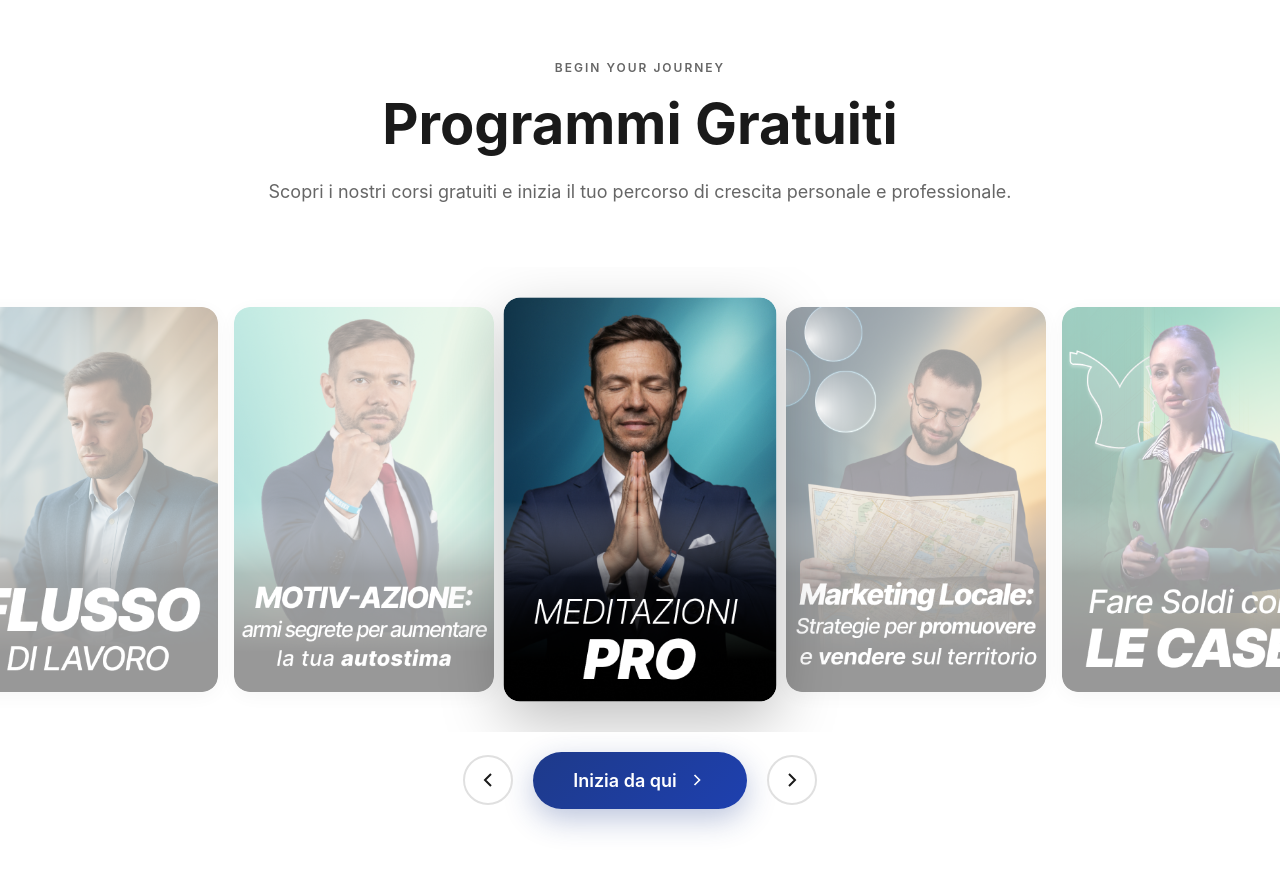
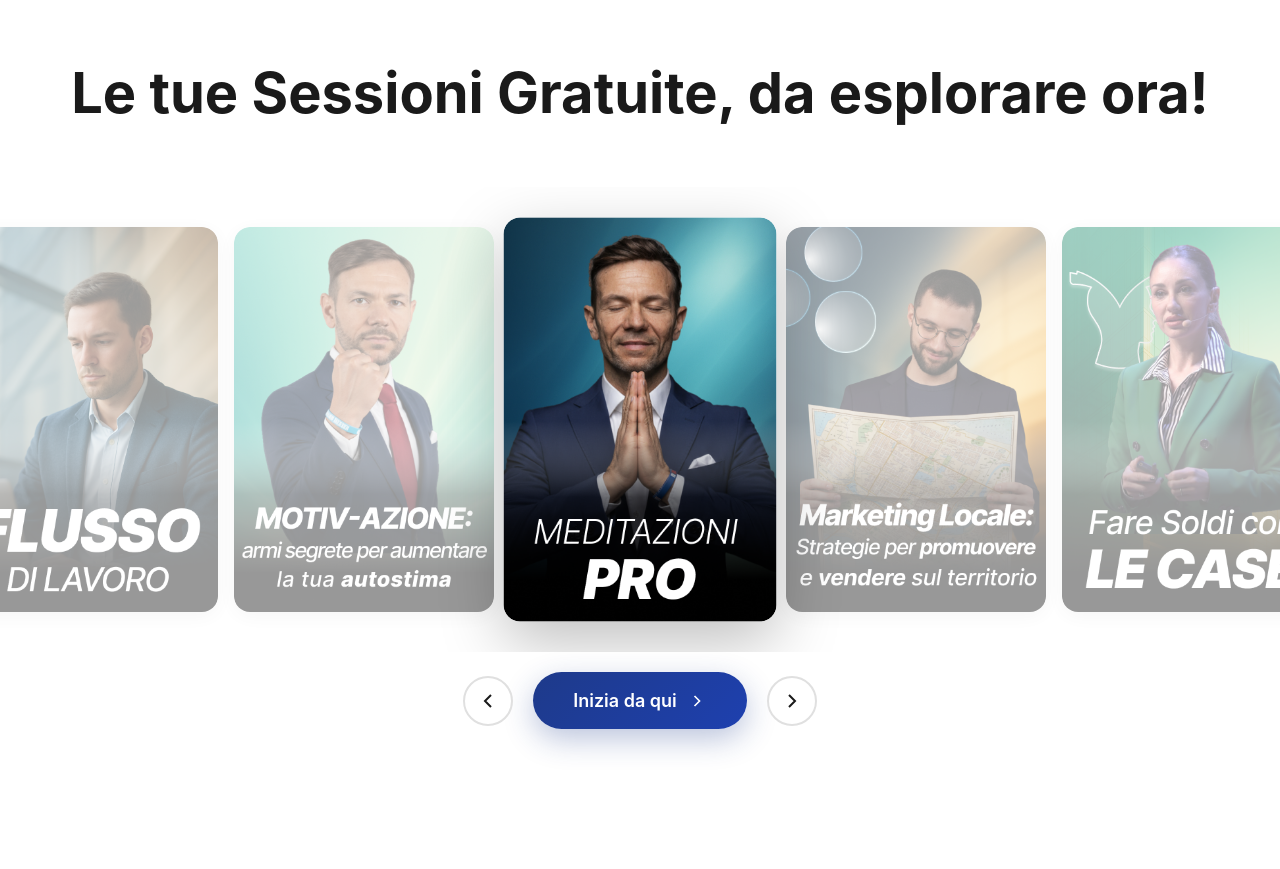
Before and after one commit to brukandy/slider-programmi-gratuiti, a plain HTML site: page index.html in a window 1280 px wide. After the commit the page ends 800 px from the top, so only its background shows below. Drawn offline with Linux system fonts and the light colour scheme.

Commit message:
Update: modifica headline in 'Le tue Sessioni Gratuite, da esplorare ora!'

```diff
--- a/index.html
+++ b/index.html
@@ -9,9 +9,7 @@
 <body>
     <div class="slider-container">
         <div class="header-section">
-            <p class="subtitle">BEGIN YOUR JOURNEY</p>
-            <h1 class="main-title">Programmi Gratuiti</h1>
-            <p class="description">Scopri i nostri corsi gratuiti e inizia il tuo percorso di crescita personale e professionale.</p>
+            <h1 class="main-title">Le tue Sessioni Gratuite, da esplorare ora!</h1>
         </div>
 
         <div class="slider-wrapper">
```
